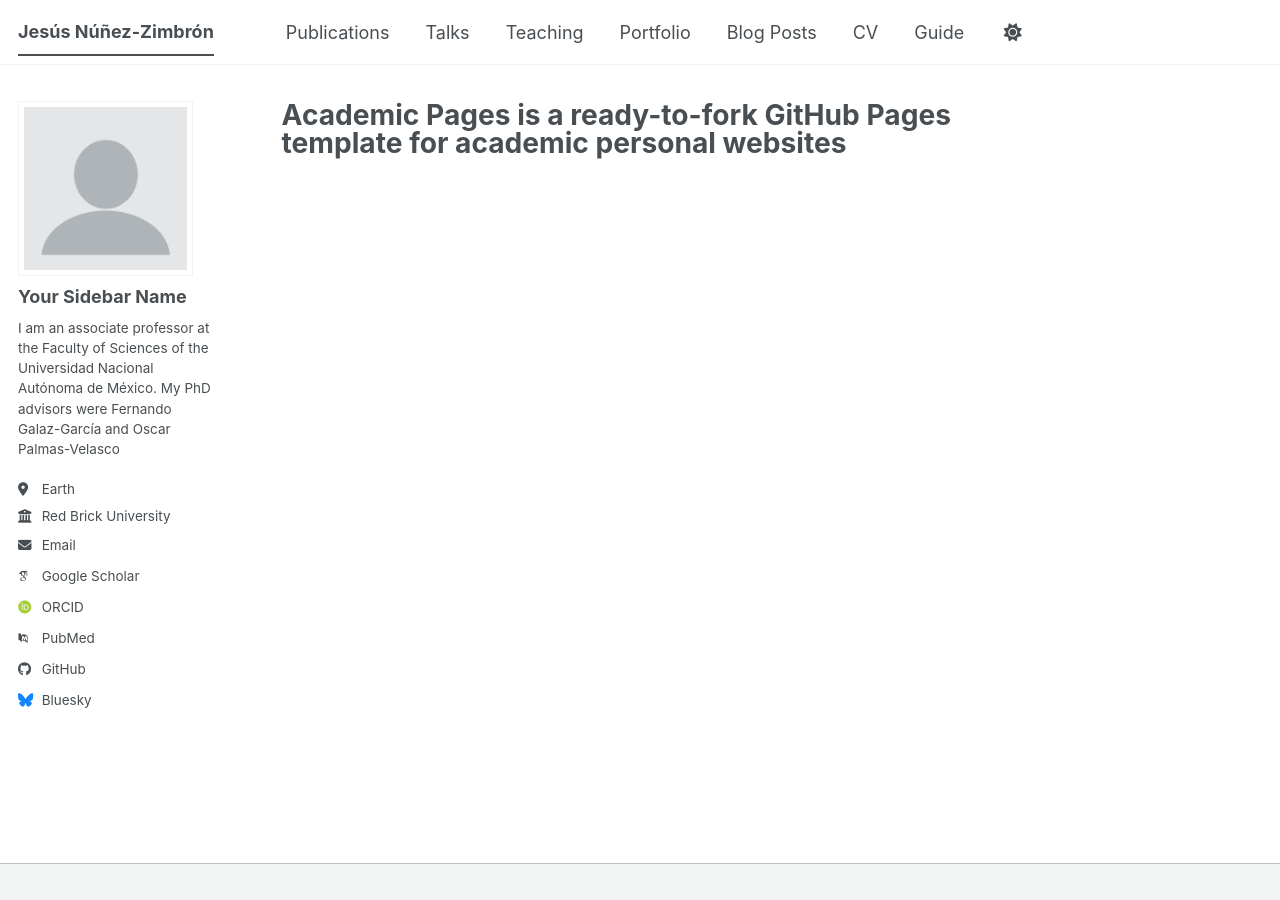
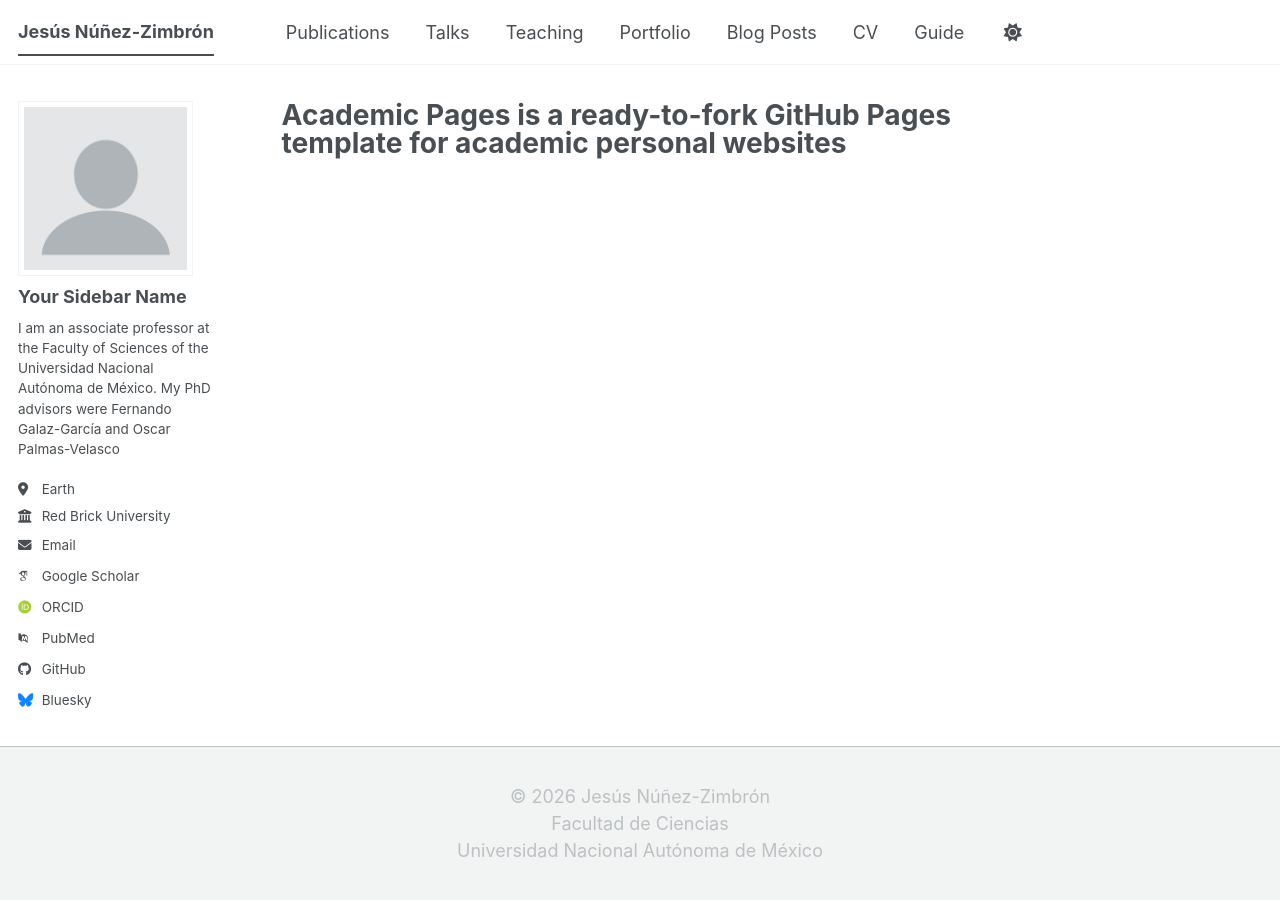
Before and after one commit to zimbron/zimbron.github.io, a Jekyll site: the page built from _pages/about.md, in a window 1280 px wide. Built offline with Jekyll 4.4.1, drawn with Linux system fonts in a browser that asks for light colours; some web fonts are replaced; a script bundle is joined from its source files by our own code; library files that are not in the unit come from our copies.

Commit message:
Update custom.html

```diff
--- a/_includes/footer/custom.html
+++ b/_includes/footer/custom.html
@@ -1,5 +1,9 @@
 <!-- start custom footer snippets -->
-
+<div style="text-align:center; padding:1em 0;">
+  © 2026 Jesús Núñez-Zimbrón<br>
+  Facultad de Ciencias<br>
+  Universidad Nacional Autónoma de México
+</div>
 <!-- Support for MatJax -->
 <script defer src="https://cdnjs.cloudflare.com/polyfill/v3/polyfill.min.js?features=es6"></script>
 <script defer src="https://cdn.jsdelivr.net/npm/mathjax@3/es5/tex-mml-chtml.js" id="MathJax-script"></script>
```
